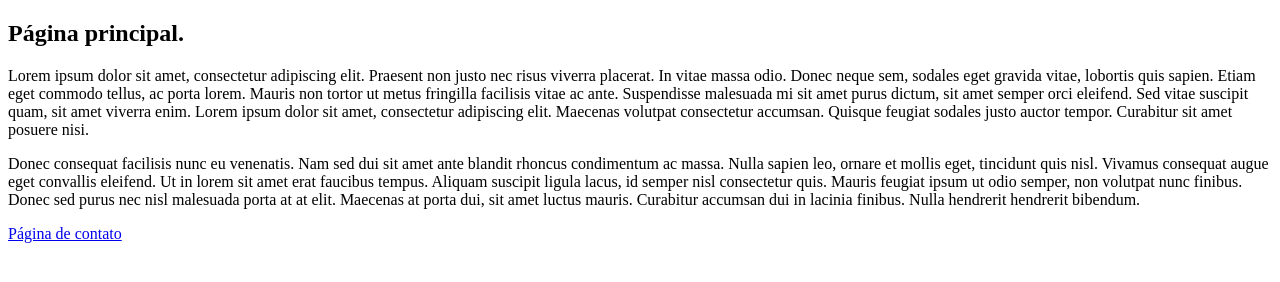
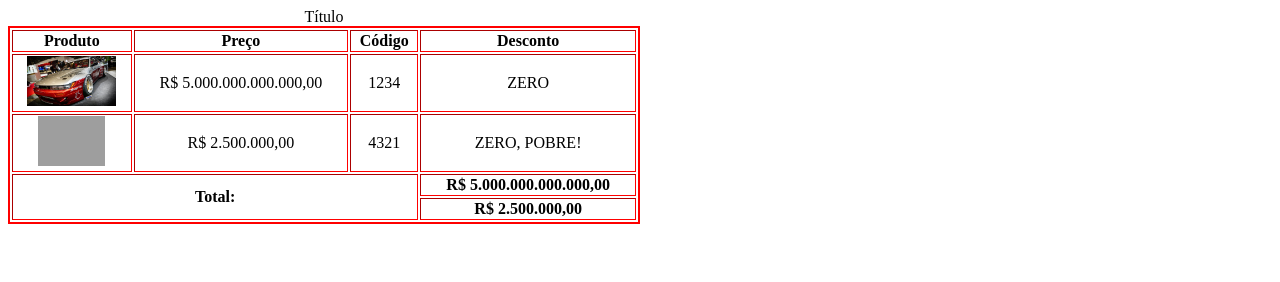
Before and after one commit to faustino777/estudos-udemy, a plain HTML site: page Primeiro projeto/index.html in a window 1280 px wide. Drawn offline with Linux system fonts and the light colour scheme; grey boxes are pictures that could not be loaded.

Commit message:
Update index.html

```diff
--- a/Primeiro projeto/index.html
+++ b/Primeiro projeto/index.html
@@ -9,14 +9,40 @@
 	<article>
 
 	<main>
-		<h2>Página principal.</h2>
-			<p>
-				Lorem ipsum dolor sit amet, consectetur adipiscing elit. Praesent non justo nec risus viverra placerat. In vitae massa odio. Donec neque sem, sodales eget gravida vitae, lobortis quis sapien. Etiam eget commodo tellus, ac porta lorem. Mauris non tortor ut metus fringilla facilisis vitae ac ante. Suspendisse malesuada mi sit amet purus dictum, sit amet semper orci eleifend. Sed vitae suscipit quam, sit amet viverra enim. Lorem ipsum dolor sit amet, consectetur adipiscing elit. Maecenas volutpat consectetur accumsan. Quisque feugiat sodales justo auctor tempor. Curabitur sit amet posuere nisi.
-			</p>
-			<p>
-				Donec consequat facilisis nunc eu venenatis. Nam sed dui sit amet ante blandit rhoncus condimentum ac massa. Nulla sapien leo, ornare et mollis eget, tincidunt quis nisl. Vivamus consequat augue eget convallis eleifend. Ut in lorem sit amet erat faucibus tempus. Aliquam suscipit ligula lacus, id semper nisl consectetur quis. Mauris feugiat ipsum ut odio semper, non volutpat nunc finibus. Donec sed purus nec nisl malesuada porta at at elit. Maecenas at porta dui, sit amet luctus mauris. Curabitur accumsan dui in lacinia finibus. Nulla hendrerit hendrerit bibendum.
-			</p>
-			<a href="contact.html">Página de contato</a>
+		<table border="1" width="50%" style="border: 2px solid red;">
+			<caption>Título</caption>
+			<thead>
+				<tr>
+					<th>Produto</th>
+					<th>Preço</th>
+					<th>Código</th>
+					<th>Desconto</th>
+				</tr>
+			</thead>
+			<tbody style="text-align: center;">
+				<tr>
+					<td><a href="https://www.youtube.com/watch?v=0Ghrc9jFuSU" target="_blank"><img src="images/maxresdefault.jpg" height="50px"></a></td>
+					<td>R$ 5.000.000.000.000,00</td>
+					<td>1234</td>
+					<td>ZERO</td>
+				</tr>
+				<tr>
+					<td><a href="https://www.webmotors.com.br/comprar/ferrari/testarossa/49-v12-gasolina-2p-manual/2-portas/1987/43493296?pos=x43493296c:&np=1" target="_blank"><img src="https://image.webmotors.com.br/_fotos/anunciousados/gigante/2022/202209/20220902/ferrari-testarossa-4.9-v12-gasolina-2p-manual-wmimagem00580344220.jpg?s=fill&w=1920&h=1440&q=75" height="50px"></a></td>
+					<td>R$ 2.500.000,00</td>
+					<td>4321</td>
+					<td>ZERO, POBRE!</td>
+				</tr>
+			</tbody>
+			<tfoot>
+				<tr>
+					<th colspan="3" rowspan="2">Total:</th>
+					<th>R$ 5.000.000.000.000,00</th>
+				</tr>
+				<tr>
+					<th>R$ 2.500.000,00</th>
+				</tr>
+			</tfoot>
+		</table>
 	</main>
 
 	</article>
```
